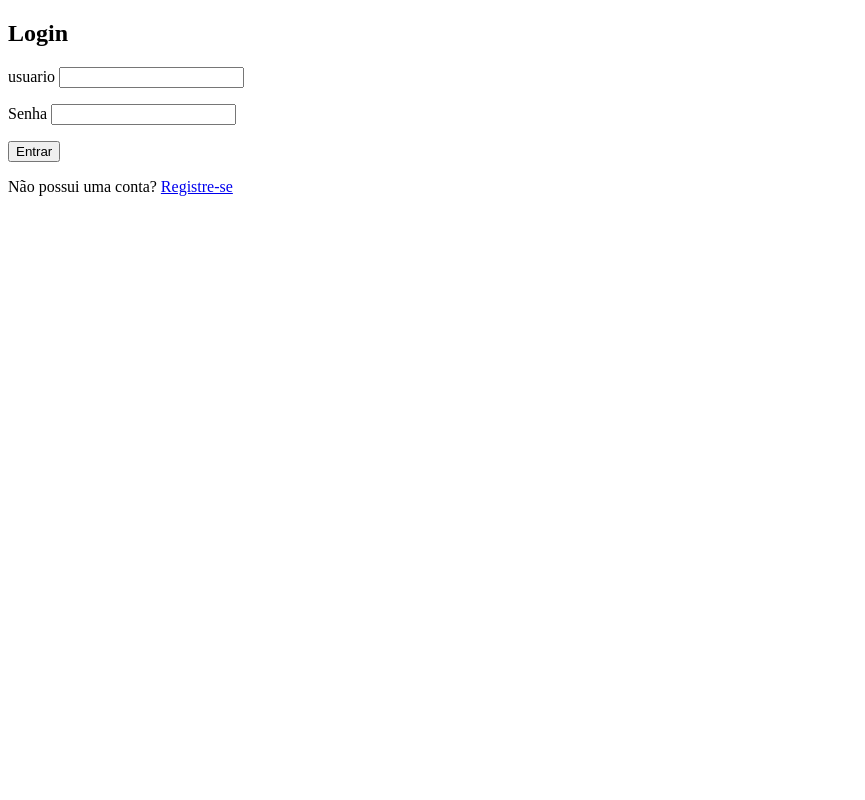
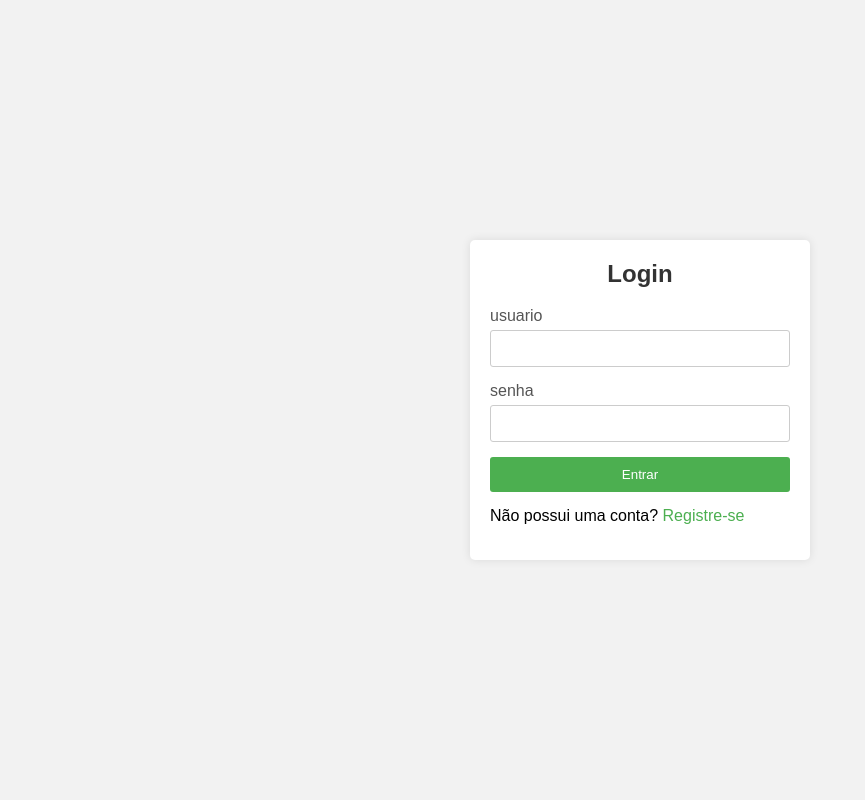
Before and after one commit to Diogenes99/Projeto-Banco-de-Dados-, a PHP site: page /login.php in a window 1280 px wide. Shown: the whole page, without its empty margins (0-865 px from the left). Run offline with PHP 8.4, Linux system fonts and the light colour scheme.

Commit message:
Update login.php

```diff
--- a/login.php
+++ b/login.php
@@ -46,9 +46,77 @@ if (isset($_POST["usuario"]) || isset($_POST["senha"])) {
   <meta charset="UTF-8">
   <meta name="viewport" content="width=device-width, initial-scale=1.0">
   <title>Login</title>
+  <style>
+    body {
+      font-family: Arial, sans-serif;
+      background-color: #f2f2f2;
+      display: flex;
+      justify-content: center;
+      align-items: center;
+      height: 100vh;
+      margin: 0;
+    }
+
+    .login {
+      background-color: #ffffff;
+      padding: 20px;
+      border-radius: 5px;
+      box-shadow: 0 0 10px rgba(0, 0, 0, 0.1);
+      width: 300px;
+    }
+
+    .login h2 {
+      margin-top: 0;
+      text-align: center;
+      color: #333;
+    }
+
+    .login p {
+      margin: 15px 0;
+    }
+
+    .login label {
+      display: block;
+      margin-bottom: 5px;
+      color: #555;
+    }
+
+    .login input[type="text"],
+    .login input[type="password"] {
+      width: 100%;
+      padding: 10px;
+      border: 1px solid #ccc;
+      border-radius: 3px;
+      box-sizing: border-box;
+    }
+
+    .login button {
+      width: 100%;
+      padding: 10px;
+      background-color: #4CAF50;
+      color: white;
+      border: none;
+      border-radius: 3px;
+      cursor: pointer;
+    }
+
+    .login button:hover {
+      background-color: #45a049;
+    }
+
+    .login a {
+      color: #4CAF50;
+      text-decoration: none;
+    }
+
+    .login a:hover {
+      text-decoration: underline;
+    }
+  </style>
 </head>
 
 <body>
+  <div class="login">
     <form action="" method="POST">
       <h2>Login</h2>
       <p>
@@ -56,7 +124,7 @@ if (isset($_POST["usuario"]) || isset($_POST["senha"])) {
         <input type="text" name="usuario">
       </p>
       <p>
-      <label for="senha">Senha</label>
+        <label for="senha">senha</label>
         <input type="password" name="senha">
       </p>
       <p>
@@ -66,6 +134,8 @@ if (isset($_POST["usuario"]) || isset($_POST["senha"])) {
         Não possui uma conta? <a href="index.php">Registre-se</a>
       </p>
     </form>
+  </div>
+
 </body>
 
 </html>
```
Lines whose indentation alone changed are shown as unchanged.
